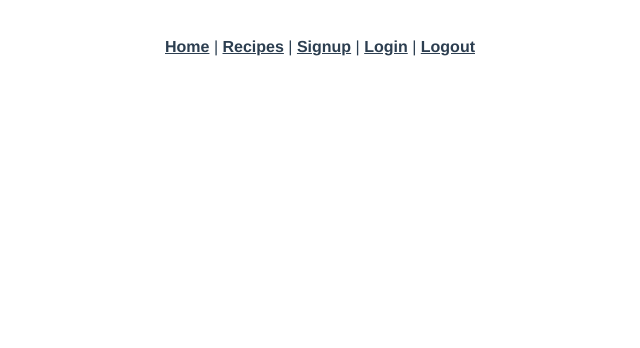
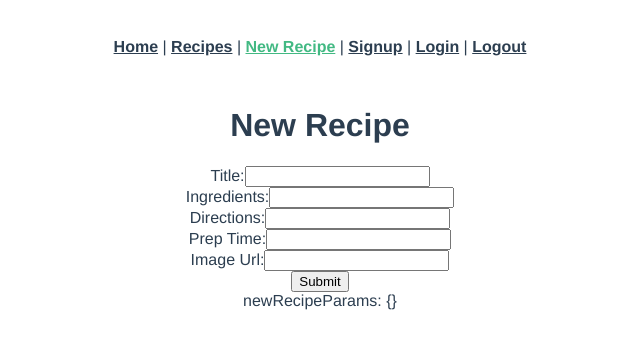
Before and after one commit to karate-dot-chop/cookbook-vue-app, a Vue app: page /recipes/new in a window 1280 px wide. Shown: the top 348 px of the page, without its empty margins (320-960 px from the left). Built offline with nearby package versions, Linux system fonts and the light colour scheme; the HTML template or start-up script is replaced by a standard one.

Commit message:
adds recipes new route

```diff
--- a/src/App.vue
+++ b/src/App.vue
@@ -3,6 +3,7 @@
     <div id="nav">
       <router-link to="/">Home</router-link> |
       <router-link to="/recipes">Recipes</router-link> |
+      <router-link to="/recipes/new">New Recipe</router-link> |
       <router-link to="/signup">Signup</router-link> |
       <router-link to="/login">Login</router-link> |
       <router-link to="/logout">Logout</router-link>
--- a/src/router/index.js
+++ b/src/router/index.js
@@ -5,6 +5,7 @@ import Signup from "../views/Signup.vue";
 import Login from "../views/Login.vue";
 import Logout from "../views/Logout.vue";
 import RecipesIndex from "../views/recipes/Index.vue";
+import RecipesNew from "../views/recipes/New.vue";
 
 Vue.use(VueRouter);
 
@@ -33,6 +34,11 @@ const routes = [
     path: "/recipes",
     name: "recipes-index",
     component: RecipesIndex
+  },
+  {
+    path: "/recipes/new",
+    name: "recipes-new",
+    component: RecipesNew
   }
 ];
 
--- /dev/null
+++ b/src/views/recipes/New.vue
@@ -0,0 +1,80 @@
+<template>
+  <div class="recipes-new">
+    <form v-on:submit.prevent="createRecipe()">
+      <h1>New Recipe</h1>
+      <ul>
+        <li class="text-danger" v-for="error in errors" v-bind:key="error">
+          {{ error }}
+        </li>
+      </ul>
+      <div class="form-group">
+        <label>Title:</label>
+        <input
+          type="text"
+          class="form-control"
+          v-model="newRecipeParams.title"
+        />
+      </div>
+      <div class="form-group">
+        <label>Ingredients:</label>
+        <input
+          type="text"
+          class="form-control"
+          v-model="newRecipeParams.ingredients"
+        />
+      </div>
+      <div class="form-group">
+        <label>Directions:</label>
+        <input
+          type="text"
+          class="form-control"
+          v-model="newRecipeParams.directions"
+        />
+      </div>
+      <div class="form-group">
+        <label>Prep Time:</label>
+        <input
+          type="text"
+          class="form-control"
+          v-model="newRecipeParams.prep_time"
+        />
+      </div>
+      <div class="form-group">
+        <label>Image Url:</label>
+        <input
+          type="text"
+          class="form-control"
+          v-model="newRecipeParams.image_url"
+        />
+      </div>
+      <input type="submit" class="btn btn-primary" value="Submit" />
+    </form>
+    newRecipeParams: {{ newRecipeParams }}
+  </div>
+</template>
+
+<script>
+import axios from "axios";
+
+export default {
+  data: function () {
+    return {
+      newRecipeParams: {},
+      errors: []
+    };
+  },
+  methods: {
+    createRecipe: function () {
+      axios
+        .post("/recipes", this.newRecipeParams)
+        .then((response) => {
+          console.log(response.data);
+          this.$router.push("/recipes");
+        })
+        .catch((error) => {
+          this.errors = error.response.data.errors;
+        });
+    }
+  }
+};
+</script>
```
